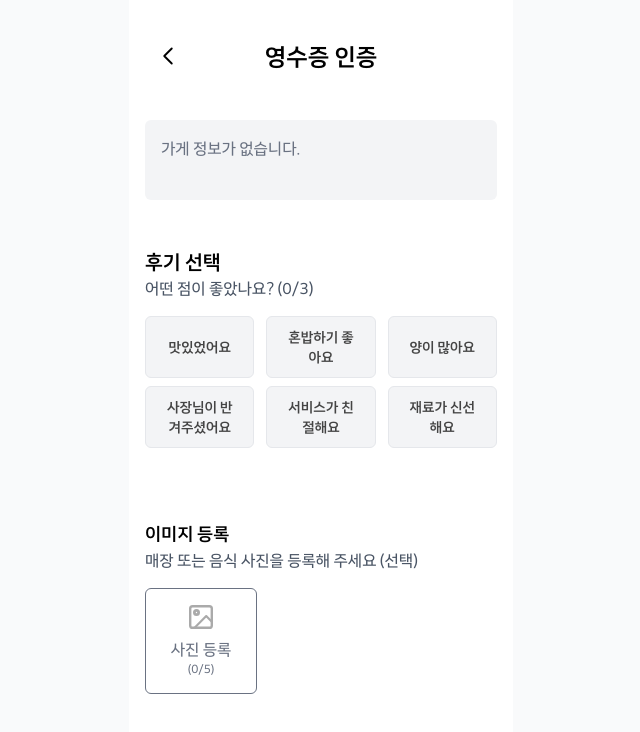
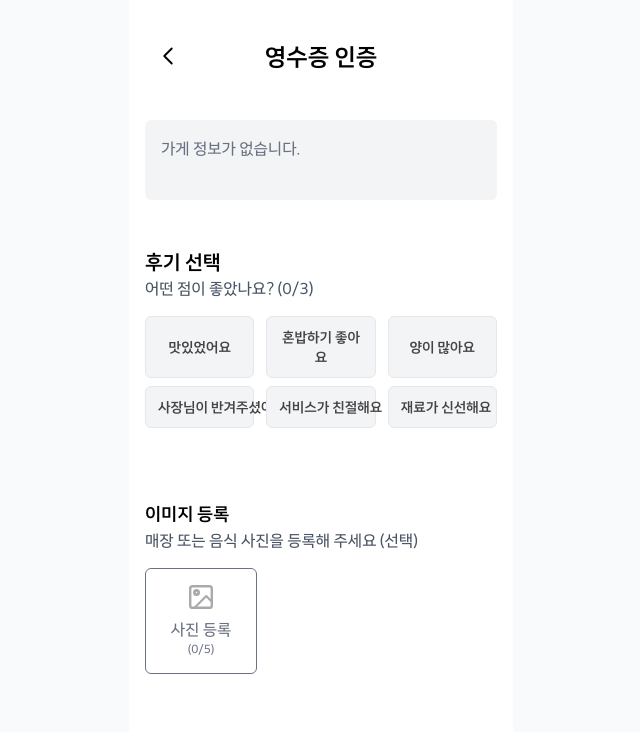
Before and after one commit to GanziTongTong/Deundeun-FE, a React (Vite) app: page /review in a window 1280 px wide. Shown: the top 732 px of the page, without its empty margins (319-959 px from the left). Built offline with nearby package versions, Linux system fonts and the light colour scheme.

Commit message:
fix: layout fix

```diff
--- a/src/pages/ReceiptPage.tsx
+++ b/src/pages/ReceiptPage.tsx
@@ -73,11 +73,7 @@ const ReceiptPage = () => {
         {/* 카드 결제 버튼 */}
         <button
           className='cursor-pointer flex flex-col items-center justify-center p-4 rounded-md border-3 border-gray-300
-<<<<<<< HEAD
-          w-[150px] sm:w-[180px] md:w-[200px]
-=======
           w-[180px] md:w-[200px]
->>>>>>> 369c20708f72063a7f8e1f485110b47157d4fd1e
           hover:border-[#FC7E2A] transition-colors duration-300'>
           <svg
             width='30'
@@ -109,11 +105,7 @@ const ReceiptPage = () => {
         />
         <button
           className='cursor-pointer group flex flex-col items-center justify-center p-4 rounded-md border-3 border-gray-300
-<<<<<<< HEAD
-          w-[150px] sm:w-[180px] md:w-[200px]
-=======
           w-[180px] md:w-[200px]
->>>>>>> 369c20708f72063a7f8e1f485110b47157d4fd1e
           hover:border-[#FC7E2A] transition-colors duration-300 disabled:opacity-50 disabled:cursor-not-allowed'
           onClick={handleButtonClick}
           disabled={isUploading}>
--- a/src/pages/ReviewPage.tsx
+++ b/src/pages/ReviewPage.tsx
@@ -118,19 +118,19 @@ const ReviewPage = () => {
               <button
                 key={text}
                 onClick={() => handleButtonClick(text)}
-                className={`border px-4 py-2.5 rounded-md text-center text-sm cursor-pointer sm:text-s
+                className={`border px-3 py-2.5 rounded-md text-center text-sm cursor-pointer sm:text-s
                 ${selectedButtons.includes(text) ? 'border-[#FC7E2A] text-[#FC7E2A] bg-white font-semibold' : 'bg-gray-100 border-gray-200 font-semibold'}`}>
                 {text}
               </button>
             ))}
           </div>
           {/* 두 번째 줄 (2열) */}
-          <div className='grid grid-cols-3 gap-3 gap-y-4 text-[#444444] text-s'>
+          <div className='grid grid-cols-3 gap-3 gap-y-4 text-[#444444] text-s  text-center'>
             {['사장님이 반겨주셨어요', '서비스가 친절해요', '재료가 신선해요'].map((text) => (
               <button
                 key={text}
                 onClick={() => handleButtonClick(text)}
-                className={`border px-4 py-2.5 rounded-md text-center text-sm cursor-pointer sm:text-s
+                className={`border px-3 py-2.5 rounded-md text-center text-sm cursor-pointer sm:text-s whitespace-nowrap
                 ${selectedButtons.includes(text) ? 'border-[#FC7E2A] text-[#FC7E2A] bg-white font-semibold' : 'bg-gray-100 border-gray-200 font-semibold'}`}>
                 {text}
               </button>
```
